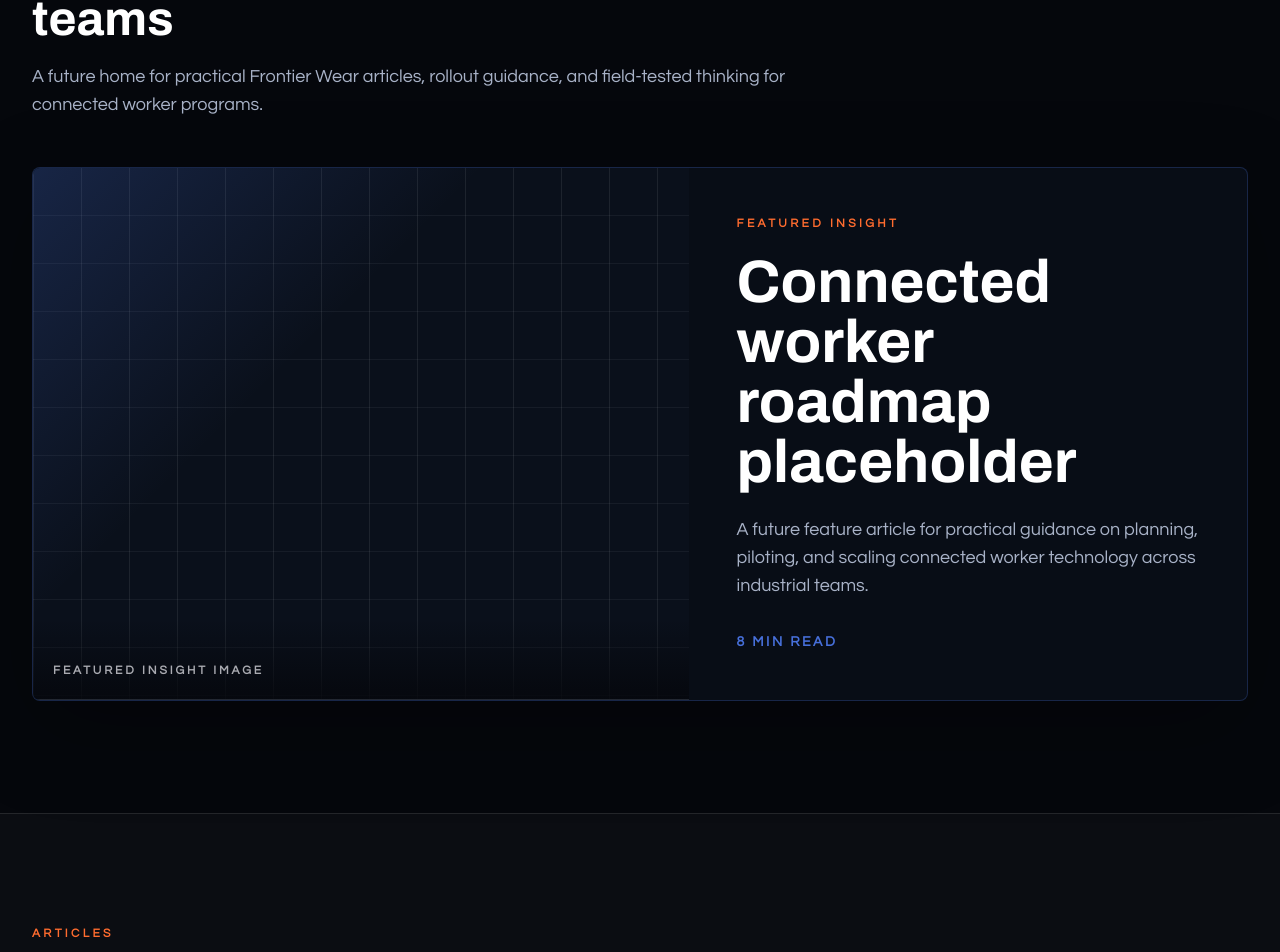
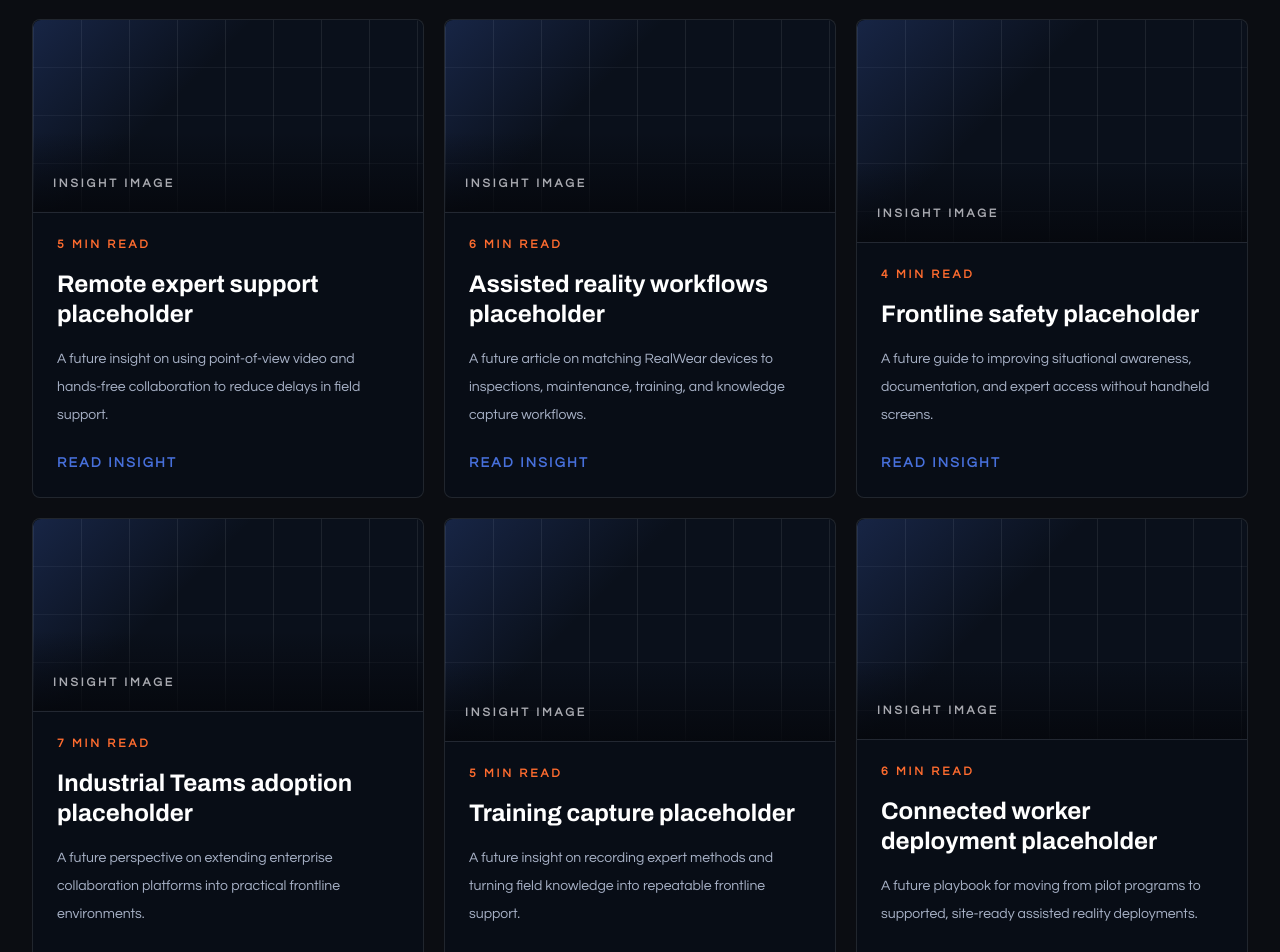
Before and after one commit to jaredhastings-prog/frontierwear-site, a Next.js app: page /insights in a window 1280 px wide. Shown: the part 722-1674 px from the top of the page. Built offline with nearby package versions, Linux system fonts and the light colour scheme.

Commit message:
Simplify Insights article listing

```diff
--- a/app/insights/page.tsx
+++ b/app/insights/page.tsx
@@ -34,14 +34,6 @@ export const metadata: Metadata = {
       "Guidance on connected workers, assisted reality, remote support, safety, and frontline transformation.",
     images: ["/assets/field-worker.jpg"]
   }
-};
-
-const featuredInsight = {
-  label: "Featured insight",
-  title: "Connected worker roadmap placeholder",
-  excerpt:
-    "A future feature article for practical guidance on planning, piloting, and scaling connected worker technology across industrial teams.",
-  readingTime: "8 min read"
 };
 
 const insights = [
@@ -154,58 +146,11 @@ export default function InsightsPage() {
         </div>
       </section>
 
-      <section
-        aria-labelledby="featured-insight-heading"
-        className="mx-auto max-w-7xl px-4 py-20 sm:px-6 lg:px-8 lg:py-28"
-      >
-        <SectionHeading title="Featured guidance for industrial teams">
-          <p>
-            A future home for practical Frontier Wear articles, rollout
-            guidance, and field-tested thinking for connected worker programs.
-          </p>
-        </SectionHeading>
+      <section className="bg-white/[0.025] px-4 py-16 sm:px-6 lg:px-8 lg:py-24">
+        <div className="mx-auto max-w-7xl">
+          <SectionHeading title="Latest Insights" className="max-w-4xl" />
 
-        <article className="mt-12 grid overflow-hidden rounded-lg border border-blue/25 bg-[#080d16] shadow-[0_28px_90px_rgba(0,0,0,0.28)] lg:grid-cols-[1.08fr_0.92fr]">
-          <div className="min-h-80 lg:min-h-[28rem]">
-            <InsightImagePlaceholder
-              label="Featured insight image"
-              roundedClassName="rounded-t-lg lg:rounded-none"
-            />
-          </div>
-          <div className="flex flex-col justify-center p-7 sm:p-10 lg:p-12">
-            <p className="text-xs font-semibold uppercase tracking-[0.28em] text-amber">
-              {featuredInsight.label}
-            </p>
-            <h2
-              className="mt-5 font-display text-4xl leading-tight text-white md:text-6xl"
-              id="featured-insight-heading"
-            >
-              {featuredInsight.title}
-            </h2>
-            <p className="mt-6 text-base leading-8 text-smoke md:text-lg">
-              {featuredInsight.excerpt}
-            </p>
-            <p className="mt-8 text-sm font-semibold uppercase tracking-[0.18em] text-blue">
-              {featuredInsight.readingTime}
-            </p>
-          </div>
-        </article>
-      </section>
-
-      <section className="border-t border-white/10 bg-white/[0.025] px-4 py-20 sm:px-6 lg:px-8 lg:py-28">
-        <div className="mx-auto max-w-7xl">
-          <SectionHeading
-            eyebrow="Articles"
-            title="Latest insight placeholders"
-            className="max-w-4xl"
-          >
-            <p>
-              Upcoming articles will cover field adoption, remote support,
-              workflow design, safety, and practical digital transformation.
-            </p>
-          </SectionHeading>
-
-          <div className="mt-12 grid auto-rows-fr gap-5 md:grid-cols-2 xl:grid-cols-3">
+          <div className="mt-10 grid auto-rows-fr gap-5 md:grid-cols-2 xl:grid-cols-3">
             {insights.map((insight) => (
               <InsightCard key={insight.title} {...insight} />
             ))}
```
